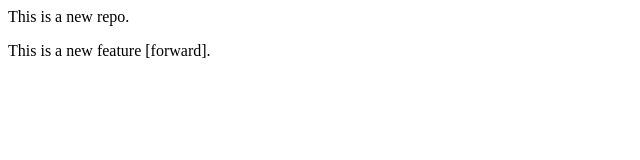
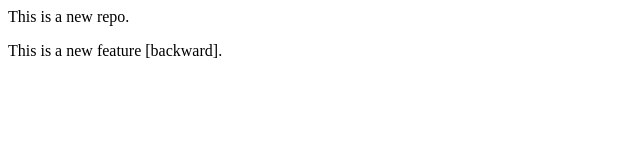
Before and after one commit to Bera-Avijit/GitHub-Tutorial, a plain HTML site: page index.html in a window 1280 px wide. Shown: the full height of the page, 0-640 px from the left. Drawn offline with Linux system fonts and the light colour scheme.

Commit message:
Add backward

```diff
--- a/index.html
+++ b/index.html
@@ -1,2 +1,2 @@
 <p>This is a new repo.</p>
-<p>This is a new feature [forward].</p>
+<p>This is a new feature [backward].</p>
```
